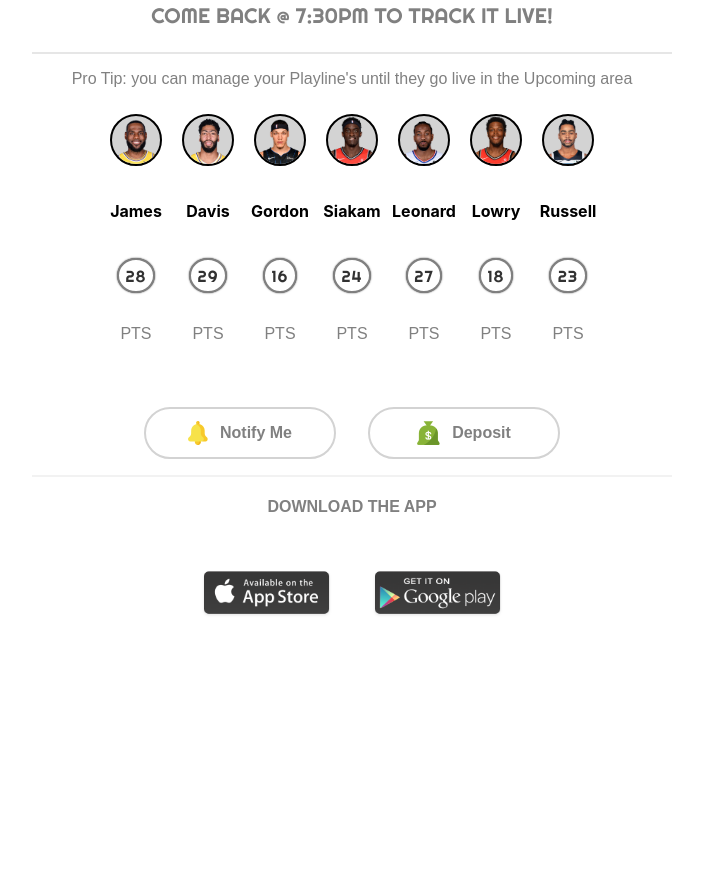
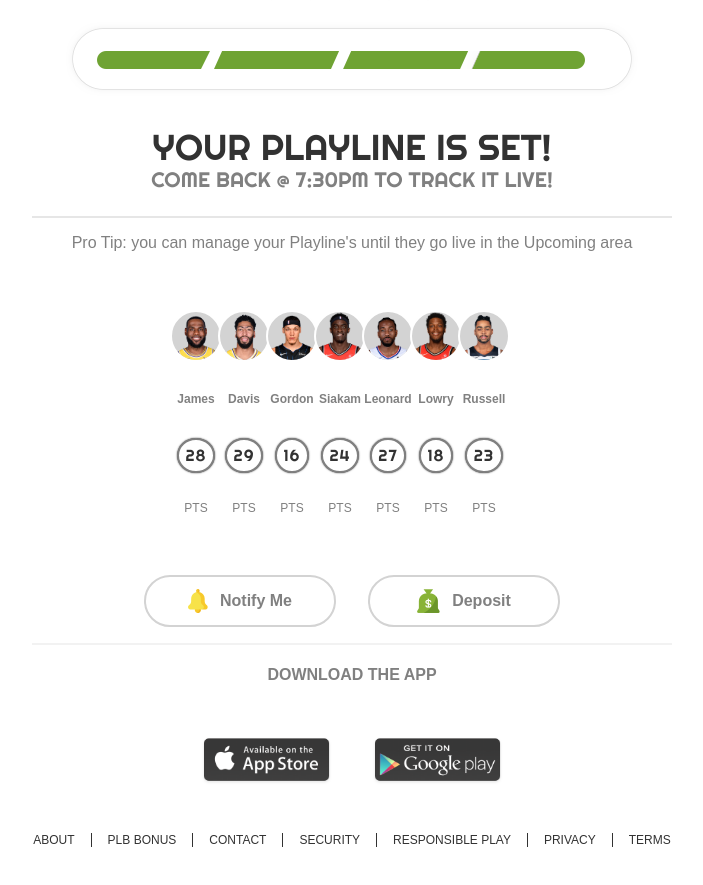
Before and after one commit to Drewshka/playline-frontend, a React (Create React App) app: page / in a window 1280 px wide. Shown: the part 159-1044 px from the top of the page, without its empty margins (288-991 px from the left). Before the commit the page ends 800 px from the top, so only its background shows below. Built offline with nearby package versions, Linux system fonts and the light colour scheme.

Commit message:
trying to get z-index to change on first headshot

```diff
--- a/src/App.js
+++ b/src/App.js
@@ -1,12 +1,14 @@
 import "./App.scss";
 import React from "react";
-import data from "./data/players.json";
+import { Header } from "./components/Header/Header";
+import MainCard from "./components/MainCard/MainCard";
+import { Footer } from "./components/Footer/Footer";
+// import data from "./data/players.json";
 // import { PlayerCard } from "./components/PlayerCard/PlayerCard";
-import { PlayerCard } from "./components/PlayerCard/PlayerCard";
-import { Progress } from "./components/Progress/Progress";
-import { CardHeader } from "./components/CardHeader/CardHeader";
-import { Buttons } from "./components/Buttons/Buttons";
-import { Downloads } from "./components/Downloads/Downloads";
+// import { Progress } from "./components/Progress/Progress";
+// import { CardHeader } from "./components/CardHeader/CardHeader";
+// import { Buttons } from "./components/Buttons/Buttons";
+// import { Downloads } from "./components/Downloads/Downloads";
 
 // import PlayerCard from "./components/PlayerCard";
 // import axios from "axios";
@@ -18,9 +20,9 @@ import { Downloads } from "./components/Downloads/Downloads";
 //   "https://playline-dev-test.s3-us-west-2.amazonaws.com/playline-test.json";
 
 class App extends React.Component {
-  state = {
-    players: data,
-  };
+  // state = {
+  //   players: data,
+  // };
   // constructor(props) {
   //   super(props);
   //   this.state = {
@@ -77,24 +79,26 @@ class App extends React.Component {
   //   axios.get(`${API}`).then((response) => {
   //     console.log("Data: ", response);
   //     this.setState({
-  //       data: response.data,
+  //       data: JSON.parse(response.data),
   //       loading: false,
   //     });
   //   });
   // }
 
   render() {
-    console.log(this.state.players.players);
+    // console.log(this.state.players.players);
     // console.log(this.state.data);
     // console.log(this.state.people);
 
     // if (this.state.loading) return <Spinner />;
 
-    const players = this.state.players.players;
+    // const players = this.state.players.players;
     return (
       <div className="App">
-        {/* <Main /> */}
-        <Progress />
+        <Header />
+        <MainCard />
+        <Footer />
+        {/* <Progress />
         <CardHeader />
         <section className="playerCards">
           {players &&
@@ -109,7 +113,7 @@ class App extends React.Component {
             })}
         </section>
         <Buttons />
-        <Downloads />
+        <Downloads /> */}
       </div>
     );
   }
--- /dev/null
+++ b/src/components/Footer/Footer.js
@@ -0,0 +1,18 @@
+import React from "react";
+import "./Footer.scss";
+
+export const Footer = () => {
+  return (
+    <footer className="footer">
+      <ul className="footer_list">
+        <li className="footer_list-item">ABOUT</li>
+        <li className="footer_list-item">PLB BONUS</li>
+        <li className="footer_list-item">CONTACT</li>
+        <li className="footer_list-item">SECURITY</li>
+        <li className="footer_list-item">RESPONSIBLE PLAY</li>
+        <li className="footer_list-item">PRIVACY</li>
+        <li className="footer_list-item">TERMS</li>
+      </ul>
+    </footer>
+  );
+};
--- /dev/null
+++ b/src/components/Footer/Footer.scss
@@ -0,0 +1,32 @@
+@use "../../styles/partials/mixins" as *;
+@use "../../styles/partials/variables" as *;
+
+.footer {
+  &_list {
+    @include flex(center, center, row);
+    list-style-type: none;
+    font-family: Arial, Helvetica, sans-serif;
+    color: $primary;
+    padding: 1rem;
+    font-size: 12px;
+    padding-bottom: 5rem;
+    // display: flex;
+    // background: $backgroundAccent;
+    // border-radius: 2rem;
+    // font-family: SfLight;
+    // opacity: 50%;
+
+    &-item {
+      border-right: 1px solid $primary;
+      padding: 0 1rem;
+    }
+
+    &-item:last-child {
+      border-right: none;
+    }
+
+    &-item:hover {
+      cursor: pointer;
+    }
+  }
+}
--- /dev/null
+++ b/src/components/Header/Header.js
@@ -0,0 +1,13 @@
+import React from "react";
+import "./Header.scss";
+import logo from "../../assets/logos/logo@1x.png";
+
+export const Header = () => {
+  return (
+    <section className="Header">
+      <figure className="Header_figure">
+        <img src={logo} alt="playline logo" />
+      </figure>
+    </section>
+  );
+};
--- /dev/null
+++ b/src/components/Header/Header.scss
@@ -0,0 +1,8 @@
+@use "../../styles/partials/mixins" as *;
+@use "../../styles/partials/variables" as *;
+
+.Header {
+  &_figure {
+    text-align: center;
+  }
+}
--- /dev/null
+++ b/src/components/MainCard/MainCard.js
@@ -0,0 +1,43 @@
+import "./MainCard.scss";
+import React from "react";
+// import data from "./data/players.json";
+import data from "../../data/players.json";
+import { PlayerCard } from "../PlayerCard/PlayerCard";
+import { Progress } from "../Progress/Progress";
+import { CardHeader } from "../CardHeader/CardHeader";
+import { Buttons } from "../Buttons/Buttons";
+import { Downloads } from "../Downloads/Downloads";
+
+class MainCard extends React.Component {
+  state = {
+    players: data,
+  };
+
+  render() {
+    console.log(this.state.players.players);
+
+    const players = this.state.players.players;
+    return (
+      <div className="MainCard">
+        <Progress />
+        <CardHeader />
+        <section className="playerCards">
+          {players &&
+            players.map((player, i) => {
+              return (
+                <PlayerCard
+                  key={i}
+                  name={player.last_name}
+                  points={player.points}
+                />
+              );
+            })}
+        </section>
+        <Buttons />
+        <Downloads />
+      </div>
+    );
+  }
+}
+
+export default MainCard;
--- /dev/null
+++ b/src/components/MainCard/MainCard.scss
@@ -0,0 +1,6 @@
+@use "../../styles/partials/mixins" as *;
+@use "../../styles/partials/variables" as *;
+
+.playerCards {
+  @include flex(center, center, row);
+}
--- a/src/components/PlayerCard/PlayerCard.js
+++ b/src/components/PlayerCard/PlayerCard.js
@@ -8,11 +8,16 @@ export const PlayerCard = ({ name, points }) => {
 
   return (
     <div className="playerCard">
-      <figure className="playerCard_figure">
+      <figure
+        className="playerCard_figure"
+        // style={{
+        //   zIndex: image === "../../assets/headshots/James.png" ? 200 : 0,
+        // }}
+      >
         <img className="playerCard_img" src={image} alt="headshots" />
       </figure>
       <div className="playerCard_info">
-        <h4>{name}</h4>
+        <h4 className="playerCard_info-name">{name}</h4>
         <div>
           <p className="playerCard_info-points">{points}</p>
         </div>
--- a/src/components/PlayerCard/PlayerCard.scss
+++ b/src/components/PlayerCard/PlayerCard.scss
@@ -3,20 +3,37 @@
 
 .playerCard {
   @include flex(center, center, column);
+  //   margin-right: -1.5rem;
+  margin-left: -1.5rem;
+  //   margin-left: -0.3rem;
+  margin-top: 2rem;
+  min-height: 8rem;
+  //   animation: fadein 0.5s ease-in;
 
   &_figure {
     margin: 0.625rem;
   }
 
+  //   &_figure:nth-of-type(1) {
+  //     z-index: 200;
+  //   }
+
   &_img {
     height: 3rem;
     background-color: lightgray;
     border-radius: 50%;
-    border: 2px solid black;
+    border: 2px solid white;
   }
 
   &_info {
     @include flex(center, center, column);
+
+    &-name {
+      font-family: Arial, Helvetica, sans-serif;
+      color: grey;
+      font-size: 12px;
+      //   text-align: center;
+    }
 
     &-points {
       @include font("Righteous Regular", 400, 16px, 18px, $primary);
@@ -39,8 +56,12 @@
       font-family: Arial, Helvetica, sans-serif;
       color: grey;
       padding-bottom: 1rem;
-      font-size: 1rem;
+      font-size: 12px;
       text-align: center;
     }
   }
 }
+
+figure:first-of-type {
+  z-index: 200;
+}
```
